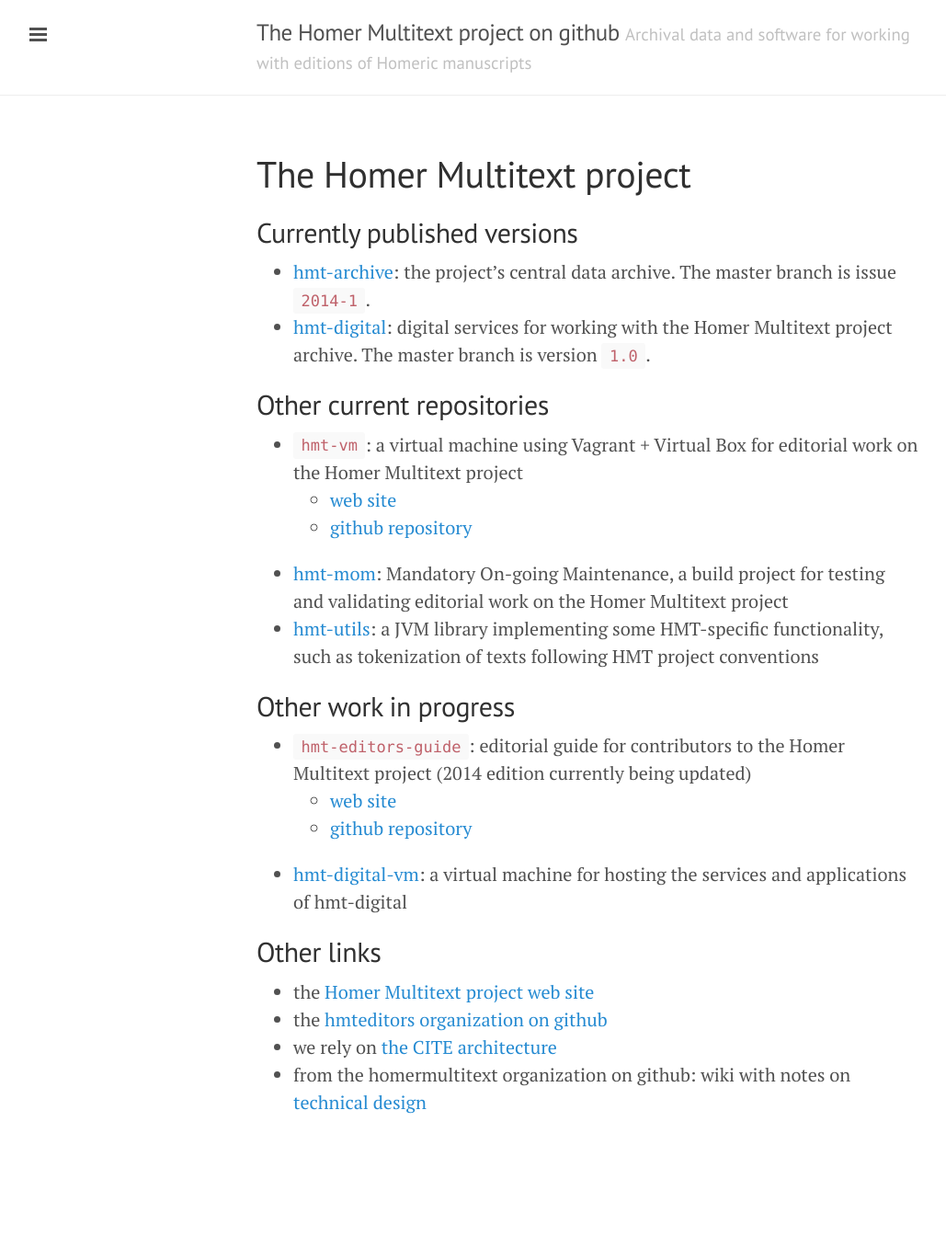
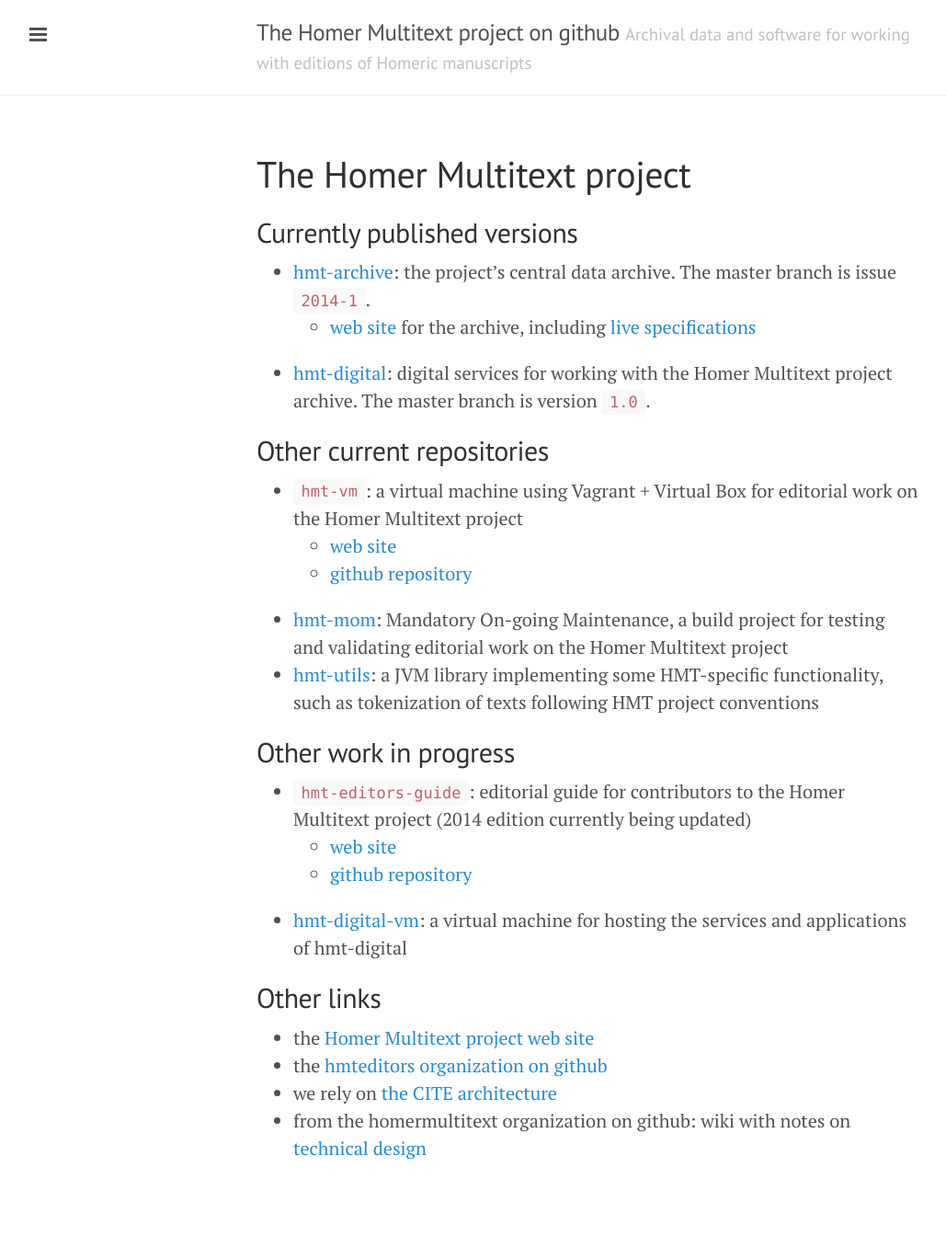
Before and after one commit to homermultitext/homermultitext.github.io, a Jekyll site: the page built from index.md, in a window 1280 px wide. Shown: the whole page at 92% size, without its empty margins (1-1030 px from the left). Built offline with Jekyll 4.4.1, drawn with Linux system fonts in a browser that asks for light colours; Markdown is read by kramdown in place of the engine named in the settings; before the commit the page ends 1294 px from its top, so only the background shows below that.

Commit message:
Add link to hmt-archive site

```diff
--- a/index.md
+++ b/index.md
@@ -6,6 +6,7 @@
 ## Currently published versions
 
 - [hmt-archive](https://github.com/homermultitext/hmt-archive): the project's central data archive. The master branch is issue `2014-1`.
+    - [web site](hmt-archive) for the archive, including [live specifications](hmt-archive/specs/hmt/Hmt.html)
 - [hmt-digital](https://github.com/homermultitext/hmt-digital): digital services for working with the Homer Multitext project archive. The master branch is version `1.0`.
 
 ## Other current repositories
```
